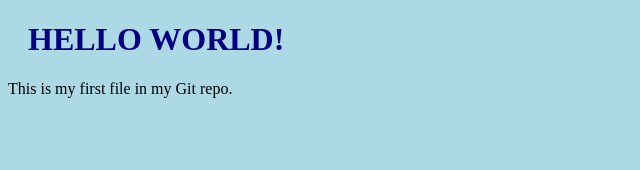
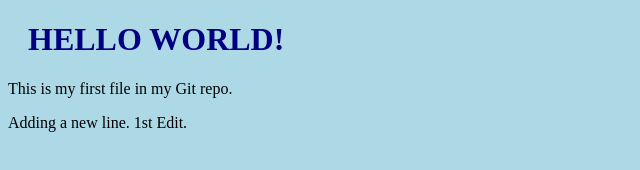
Before and after one commit to SaiSandeep96/Introduction, a plain HTML site: page index.html in a window 1280 px wide. Shown: the whole page, without its empty margins (0-640 px from the left). Drawn offline with Linux system fonts and the light colour scheme.

Commit message:
1st Edit index.html

```diff
--- a/index.html
+++ b/index.html
@@ -7,5 +7,6 @@
 	<body>
 		<h1>HELLO WORLD!</h1>
 		<p> This is my first file in my Git repo. </p>
+		<p> Adding a new line. 1st Edit.</p>
 	</body>
 </html>
```
